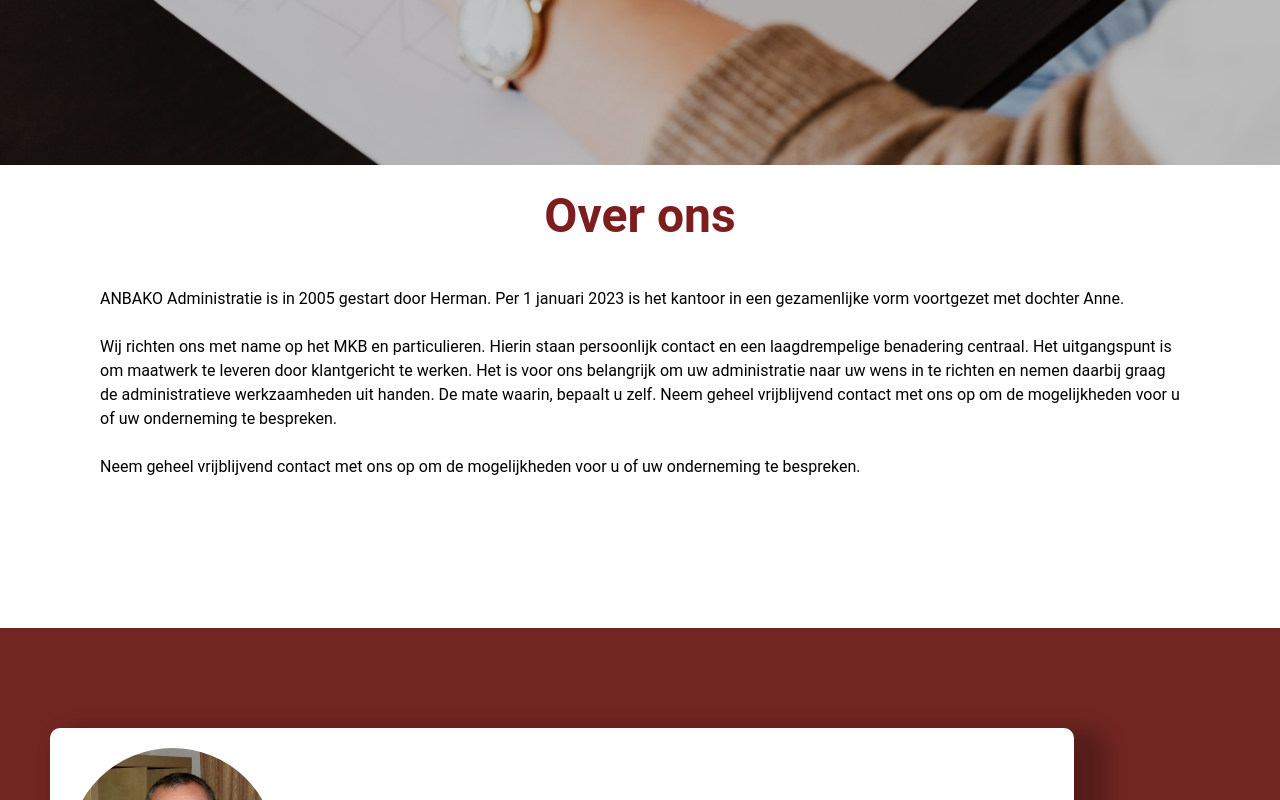
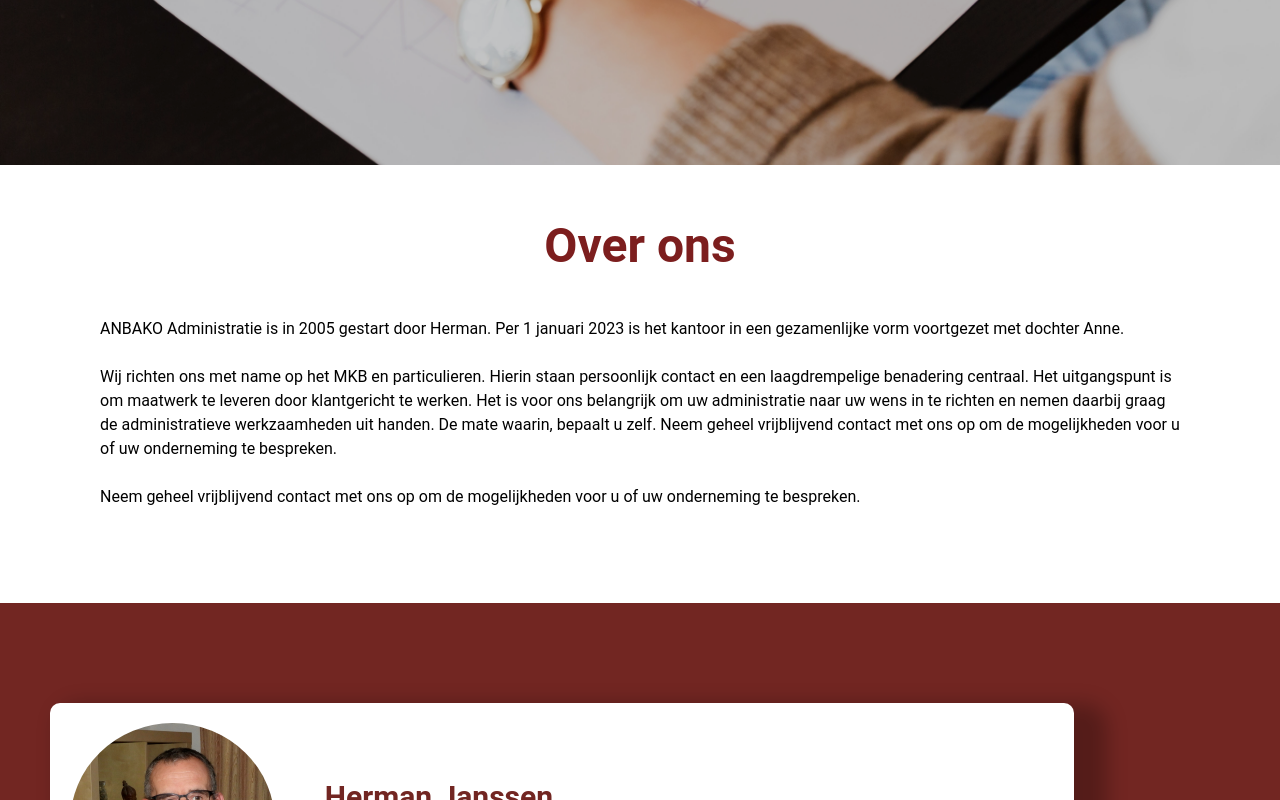
Before and after one commit to DGrunsven/Anbako, a React (Create React App) app: page / in a window 1280 px wide. Shown: the part 720-1520 px from the top of the page. Built offline with nearby package versions, Linux system fonts and the light colour scheme.

Commit message:
Footer changes + diensten margin text

```diff
--- a/src/Components/Footer.js
+++ b/src/Components/Footer.js
@@ -15,11 +15,11 @@
         <a classname="footer-text" href="tel:0646438073">
           Herman: 06 46438073
         </a>
+        <a classname="footer-text" href="mailto: herman@anbako.nl">
+          herman@anbako.nl
+        </a>
         <a classname="footer-text" href="tel:0631907197">
           Anne: 06 31907197
-        </a>
-        <a classname="footer-text" href="mailto: herman@anbako.nl">
-          herman@anbako.nl
         </a>
         <a classname="footer-text" href="mailto: anne@anbako.nl">
           anne@anbako.nl
--- a/src/Components/Pages/Diensten.css
+++ b/src/Components/Pages/Diensten.css
@@ -140,6 +140,7 @@
 
   .diensten-text {
     font-size: 16px;
+    padding-left: 25px;
   }
 
   .diensten-content {
--- a/src/Components/Pages/OverOns.css
+++ b/src/Components/Pages/OverOns.css
@@ -5,10 +5,10 @@
 .text-wrapper {
   display: flex;
   flex-direction: column;
-  padding: 20px 30px;
+  padding: 50px 30px;
   padding-left: 100px;
   padding-right: 100px;
-  padding-bottom: 125px;
+  padding-bottom: 70px;
 }
 
 .main_heading {
```
